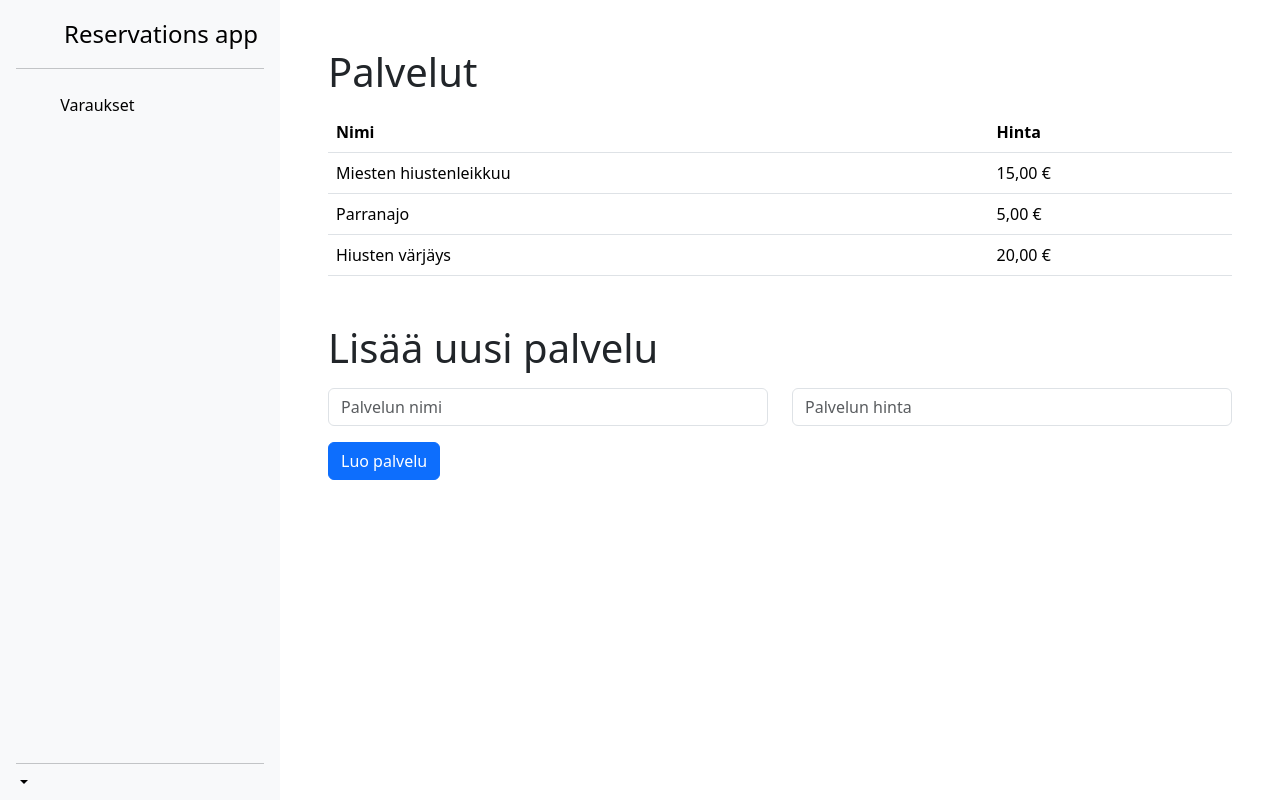
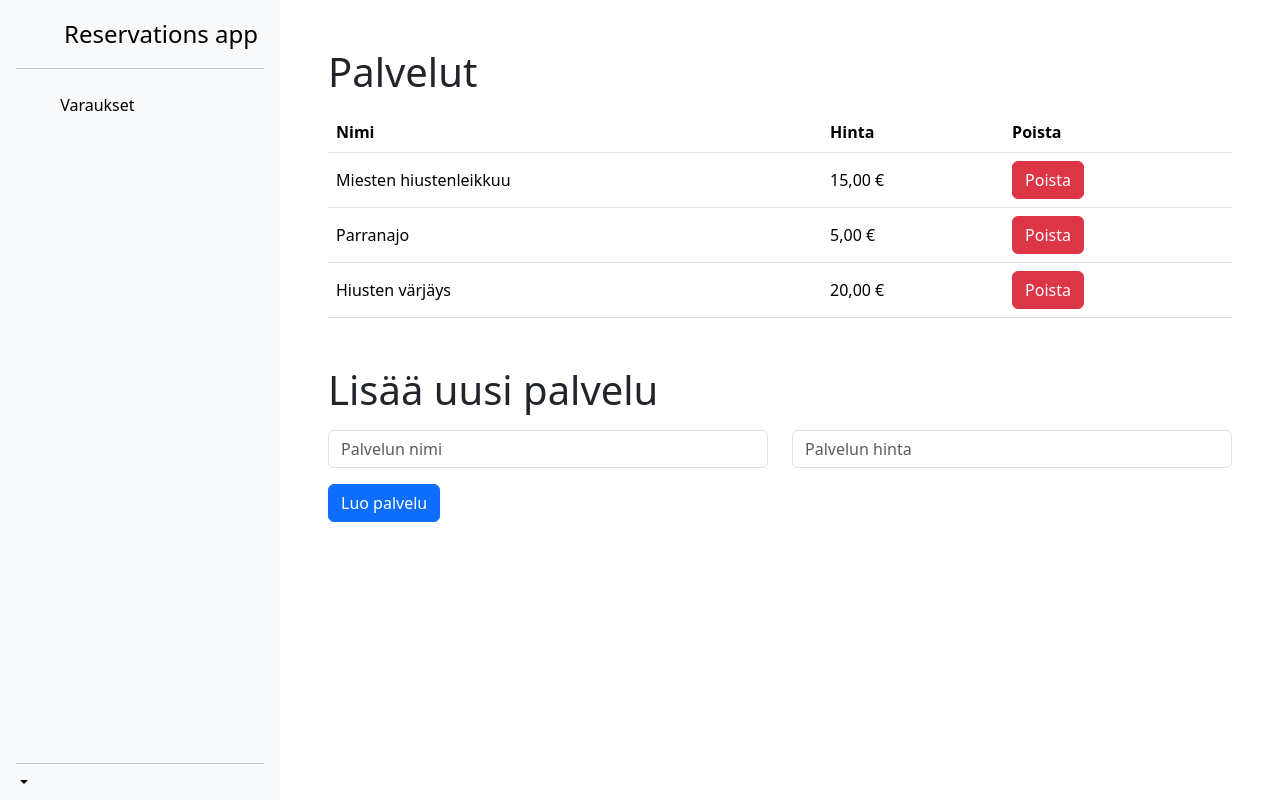
Before and after one commit to Rokirok/reservations, a Flask app: template templates/dashboard/manage_services.html in a window 1280 px wide. Run offline with Flask 3, Linux system fonts and the light colour scheme; the template is opened without the code that fills it, so the values that code supplies are empty.

Commit message:
Delete button for services

```diff
--- a/templates/dashboard/manage_services.html
+++ b/templates/dashboard/manage_services.html
@@ -7,20 +7,24 @@
         <tr>
             <th scope="col">Nimi</th>
             <th scope="col">Hinta</th>
+            <th scope="col">Poista</th>
         </tr>
         </thead>
         <tbody>
-        <tr>
+        <tr class="align-middle">
             <td>Miesten hiustenleikkuu</td>
             <td>15,00 €</td>
+            <td><button class="btn btn-danger">Poista</button></td>
         </tr>
-        <tr>
+        <tr class="align-middle">
             <td>Parranajo</td>
             <td>5,00 €</td>
+            <td><button class="btn btn-danger">Poista</button></td>
         </tr>
-        <tr>
+        <tr class="align-middle">
             <td>Hiusten värjäys</td>
             <td>20,00 €</td>
+            <td><button class="btn btn-danger">Poista</button></td>
         </tr>
         </tbody>
     </table>
```
